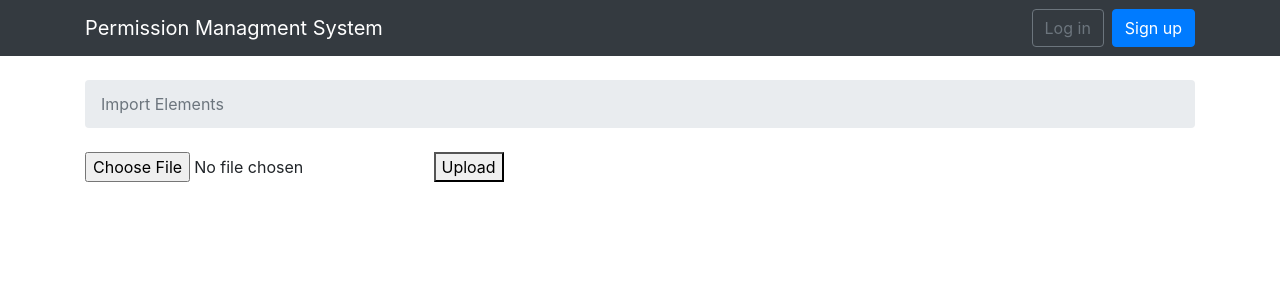
After one commit to shaktheev1/permissions, a Django app: page /books/1/1/importelements/ in a window 1280 px wide. The commit adds this page. Shown: the top 300 px of the page. Run offline with Django 3.2, Linux system fonts and the light colour scheme; some libraries are stand-ins or nearby versions.

Commit message:
completd import and export

```diff
--- a/myproject/urls.py
+++ b/myproject/urls.py
@@ -32,10 +32,12 @@ urlpatterns = [
     url(r'^books/(?P<pk>\d+)/$', views.book_units, name='book_units'),
     url(r'^books/new/$', views.new_book, name='new_book'),
     url(r'^books/(?P<pk>\d+)/(?P<pk1>\d+)/$', views.unit_elements, name='unit_elements'),
-    url(r'^books/(?P<pk>\d+)/importunit/$', views.import_unit, name='import_unit'),
+    url(r'^books/(?P<pk>\d+)/importunit/$', views.import_units, name='import_units'),
     url(r'^books/(?P<pk>\d+)/exportunits/$', views.export_units, name='export_units'),
     url(r'^books/(?P<pk>\d+)/new/$', views.new_unit, name='new_unit'),
     url(r'^books/(?P<pk>\d+)/new/(?P<pk1>\d+)/$', views.new_element, name='new_element'),
+    url(r'^books/(?P<pk>\d+)/(?P<pk1>\d+)/exportelements/$', views.export_elements, name='export_elements'),
+    url(r'^books/(?P<pk>\d+)/(?P<pk1>\d+)/importelements/$', views.import_elements, name='import_elements'),
     url(r'^books/(?P<pk>\d+)/(?P<pk1>\d+)/followup/(?P<fu>\d+)/$', views.element_followups, name='element_followups'),
     url(r'^books/(?P<pk>\d+)/(?P<pk1>\d+)/followup/(?P<fu>\d+)/new/$', views.new_followup, name='new_followup'),
     url(r'^books/(?P<pk>\d+)/(?P<pk1>\d+)/followup/(?P<fu>\d+)/(?P<followup_pk>\d+)/edit/$', views.FollowUpUpdateView.as_view(), name='edit_followup'),
--- a/permissions/resources.py
+++ b/permissions/resources.py
@@ -1,5 +1,5 @@
 from import_export import resources
-from .models import Book, Unit
+from .models import Book, Unit, Element
 
 class BookResource(resources.ModelResource):
     class Meta:
@@ -8,3 +8,7 @@ class BookResource(resources.ModelResource):
 class UnitResource(resources.ModelResource):
     class Meta:
         model = Unit
+
+class ElementResource(resources.ModelResource):
+    class Meta:
+        model = Element
--- a/permissions/views.py
+++ b/permissions/views.py
@@ -10,7 +10,7 @@ from django.views.generic import UpdateView
 from django.utils import timezone
 from django.views.generic import ListView
 from django.http import HttpResponse
-from .resources import BookResource, UnitResource
+from .resources import BookResource, UnitResource, ElementResource
 from tablib import Dataset
 from django.contrib import messages
 
@@ -187,7 +187,7 @@ def import_book(request):
             messages.success(request, 'Book submission successful')
             return redirect('home')
 
-    return render(request, 'books_import.html')
+    return render(request, 'import_books.html')
 
 def export_units(request, pk):
     units_resource = UnitResource()
@@ -197,7 +197,7 @@ def export_units(request, pk):
     response['Content-Disposition'] = 'attachment; filename={}.xlsx'.format(pk)
     return response
 
-def import_unit(request, pk):
+def import_units(request, pk):
     if request.method == 'POST':
         unit_resource = UnitResource()
         dataset = Dataset()
@@ -210,5 +210,29 @@ def import_unit(request, pk):
             unit_resource.import_data(dataset, dry_run=False)  # Actually import now
             messages.success(request, 'Unit submission successful')
             return redirect('book_units', pk=pk)
+    return render(request, 'import_units.html')
 
-    return render(request, 'unit_import.html')
+def export_elements(request, pk, pk1):
+    elements_resource = ElementResource()
+    queryset = Element.objects.filter(unit=pk1)
+    dataset = elements_resource.export(queryset)
+    response = HttpResponse(dataset.xlsx, content_type='application/vnd.ms-excel')
+    response['Content-Disposition'] = 'attachment; filename={}.xlsx'.format(pk1)
+    return response
+
+def import_elements(request, pk, pk1):
+    if request.method == 'POST':
+        element_resource = ElementResource()
+        dataset = Dataset()
+        new_element = request.FILES['myfile']
+
+        imported_data = dataset.load(new_element.read())
+        result = element_resource.import_data(dataset, dry_run=True)  # Test the data import
+
+        if not result.has_errors():
+            element_resource.import_data(dataset, dry_run=False)  # Actually import now
+            messages.success(request, 'Element submission successful')
+            return redirect('unit_elements', pk=pk, pk1=pk1)
+        else:
+            messages.success(request, 'Import Unsuccessful')
+    return render(request, 'import_elements.html')
--- a/templates/elements.html
+++ b/templates/elements.html
@@ -17,6 +17,8 @@
 
 <div class="mb-4">
     <a href="{% url 'new_element' book.pk unit.pk%}" class="btn btn-primary">NEW ELEMENT</a>
+    <a href="{% url 'import_elements' book.pk unit.pk%}" class="btn btn-primary">IMPORT ELEMENTS</a>
+    <a href="{% url 'export_elements' book.pk unit.pk%}" class="btn btn-primary">EXPORT ELEMENT DETAILS</a>
 </div>
 
 <table class="table">
--- /dev/null
+++ b/templates/import_elements.html
@@ -0,0 +1,12 @@
+{% extends 'base.html' %}
+{%block title%}Import Elements{% endblock %}
+{% block breadcrumb %}
+<li class="breadcrumb-item active">Import Elements</li>
+{% endblock %}
+{% block content %}
+  <form method="post" enctype="multipart/form-data">
+    {% csrf_token %}
+    <input type="file" name="myfile">
+    <button type="submit">Upload</button>
+  </form>
+{% endblock %}
--- a/templates/units.html
+++ b/templates/units.html
@@ -13,7 +13,7 @@
 
 <div class="mb-4">
     <a href="{% url 'new_unit' book.pk %}" class="btn btn-primary">NEW UNIT</a>
-    <a href="{% url 'import_unit' book.pk%}" class="btn btn-primary">IMPORT UNITS</a>
+    <a href="{% url 'import_units' book.pk%}" class="btn btn-primary">IMPORT UNITS</a>
     <a href="{% url 'export_units' book.pk %}" class="btn btn-primary">EXPORT UNIT DETAILS</a>
 </div>
 
```
Also changed, not shown: permissions/models.py (+15 -15 lines), db.sqlite3, permissions/migrations/0003_auto_20200408_2218.py (added), templates/import_books.html (renamed from templates/books_import.html), templates/import_units.html (renamed from templates/unit_import.html).
